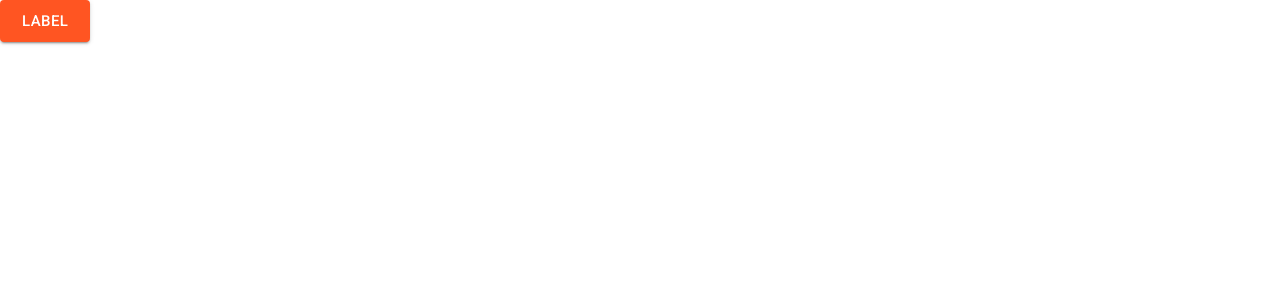
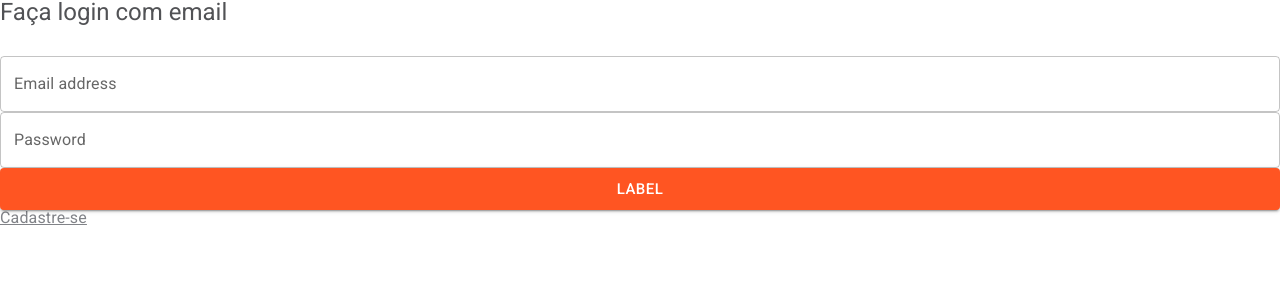
Before and after one commit to lufedev/orange-portfolio, a Next.js app in the folder my-app/: page / in a window 1280 px wide. Shown: the top 300 px of the page. Built offline with nearby package versions, Linux system fonts and the light colour scheme.

Commit message:
textfield-theme

```diff
--- a/my-app/src/app/components/CustomButton.tsx
+++ b/my-app/src/app/components/CustomButton.tsx
@@ -11,11 +11,12 @@ export default function CustomButton({
   color,
   size,
   disabled,
+  className,
   name
 }: TypeButton) {
   return (
     <ThemeProvider theme={theme ? ContainedTheme : TextTheme}>
-      <Button variant={variant} color={color} size={size} disabled={disabled} >
+      <Button variant={variant} color={color} size={size} disabled={disabled} className={className} >
         {name}
       </Button>
     </ThemeProvider>
--- a/my-app/src/app/components/LoginInput.tsx
+++ b/my-app/src/app/components/LoginInput.tsx
@@ -1,13 +1,11 @@
 import { ThemeProvider } from '@mui/material/styles'
 import { TextField } from '@mui/material'
-import ButtonTheme from './CustomButton'
-import { TextFieldTheme } from '../themes/TextField'
+import CustomButton from './CustomButton'
 
 export default function LoginInput() {
   return (
     <div className="flex flex-col">
-      <h5 className="mb-4 h5 text-color-neutral-110">Faça login com email</h5>
-      <ThemeProvider theme={TextFieldTheme}>
+      <h5 className="mb-8 h5 text-color-neutral-110">Faça login com email</h5>
       <TextField
         label="Email address"
         variant="outlined"
@@ -20,13 +18,15 @@ export default function LoginInput() {
         size="medium"
         className="mb-4"
       />
-      </ThemeProvider>
-      <ButtonTheme
+      <CustomButton
+        theme={true}
         variant="contained"
         color="primary"
         size="large"
-        name="ENTRAR"
-      ></ButtonTheme>
+        disabled={false}
+        name="LABEL"
+        className="mb-[1.13rem]"
+      />
       <a
         href="https://www.youtube.com/"
         className="subtitle-1 text-color-neutral-100"
--- a/my-app/src/app/lib/definiton.ts
+++ b/my-app/src/app/lib/definiton.ts
@@ -4,5 +4,6 @@ export type TypeButton = {
   color: string
   size: string
   disabled: boolean
+  className: string
   name: string
 }
--- a/my-app/src/app/page.tsx
+++ b/my-app/src/app/page.tsx
@@ -1,9 +1,9 @@
-import CustomButton from './components/CustomButton'
+import LoginInput from './components/LoginInput'
 
 export default function Home() {
   return (
     <div>
-      <CustomButton theme={true} variant="contained" color="primary" size="large" disabled={false} name="LABEL" />
+      <LoginInput />
     </div>
   )
 }
```
Lines whose indentation alone changed are shown as unchanged.
